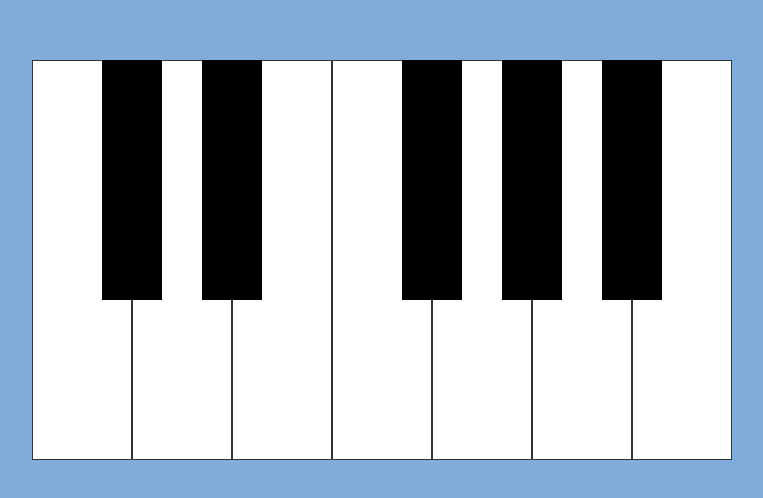
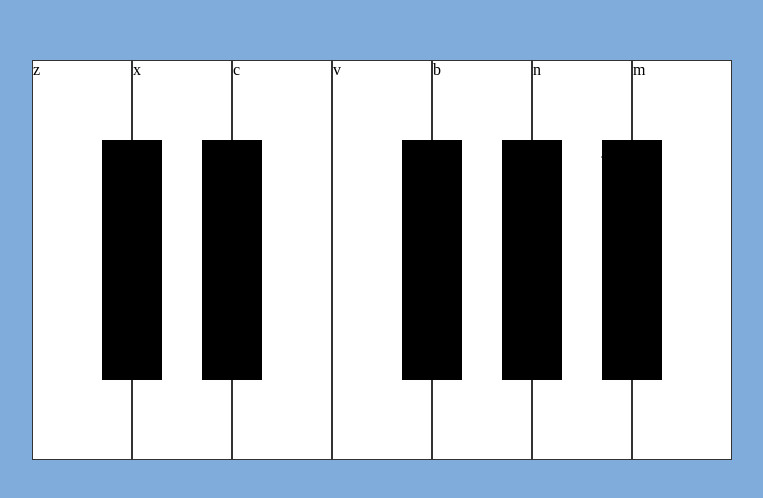
Before and after one commit to saptarshidash-jgec/Virtual-Piano-VST-, a plain HTML site: page index.html in a window 1280 px wide. Shown: the part 140-638 px from the top of the page, without its empty margins (258-1021 px from the left). Drawn offline with Linux system fonts and the light colour scheme.

Commit message:
Update index.html

```diff
--- a/index.html
+++ b/index.html
@@ -9,32 +9,17 @@
   <title>Piano</title>
 </head>
 <body>
-  <div class="piano">
-    <div data-note="C" class="key white"></div>
-    <div data-note="Db" class="key black"></div>
-    <div data-note="D" class="key white"></div>
-    <div data-note="Eb" class="key black"></div>
-    <div data-note="E" class="key white"></div>
-    <div data-note="F" class="key white"></div>
-    <div data-note="Gb" class="key black"></div>
-    <div data-note="G" class="key white"></div>
-    <div data-note="Ab" class="key black"></div>
-    <div data-note="A" class="key white"></div>
-    <div data-note="Bb" class="key black"></div>
-    <div data-note="B" class="key white"></div>
-  </div>
-
-  <audio id="C" src="notes/C.mp3"></audio>
-  <audio id="Db" src="notes/Db.mp3"></audio>
-  <audio id="D" src="notes/D.mp3"></audio>
-  <audio id="Eb" src="notes/Eb.mp3"></audio>
-  <audio id="E" src="notes/E.mp3"></audio>
-  <audio id="F" src="notes/F.mp3"></audio>
-  <audio id="Gb" src="notes/Gb.mp3"></audio>
-  <audio id="G" src="notes/G.mp3"></audio>
-  <audio id="Ab" src="notes/Ab.mp3"></audio>
-  <audio id="A" src="notes/A.mp3"></audio>
-  <audio id="Bb" src="notes/Bb.mp3"></audio>
-  <audio id="B" src="notes/B.mp3"></audio>
+  <div class="key white">z</div>
+  <div  class="key black">s</div>
+  <div class="key white">x</div>
+  <div  class="key black">d</div>
+  <div class="key white">c</div>
+  <div class="key white">v</div>
+  <div  class="key black">g</div>
+  <div class="key white">b</div>
+  <div  class="key black">h</div>
+  <div class="key white">n</div>
+  <div  class="key black">j</div>
+  <div class="key white">m</div>
 </body>
 </html>
```
